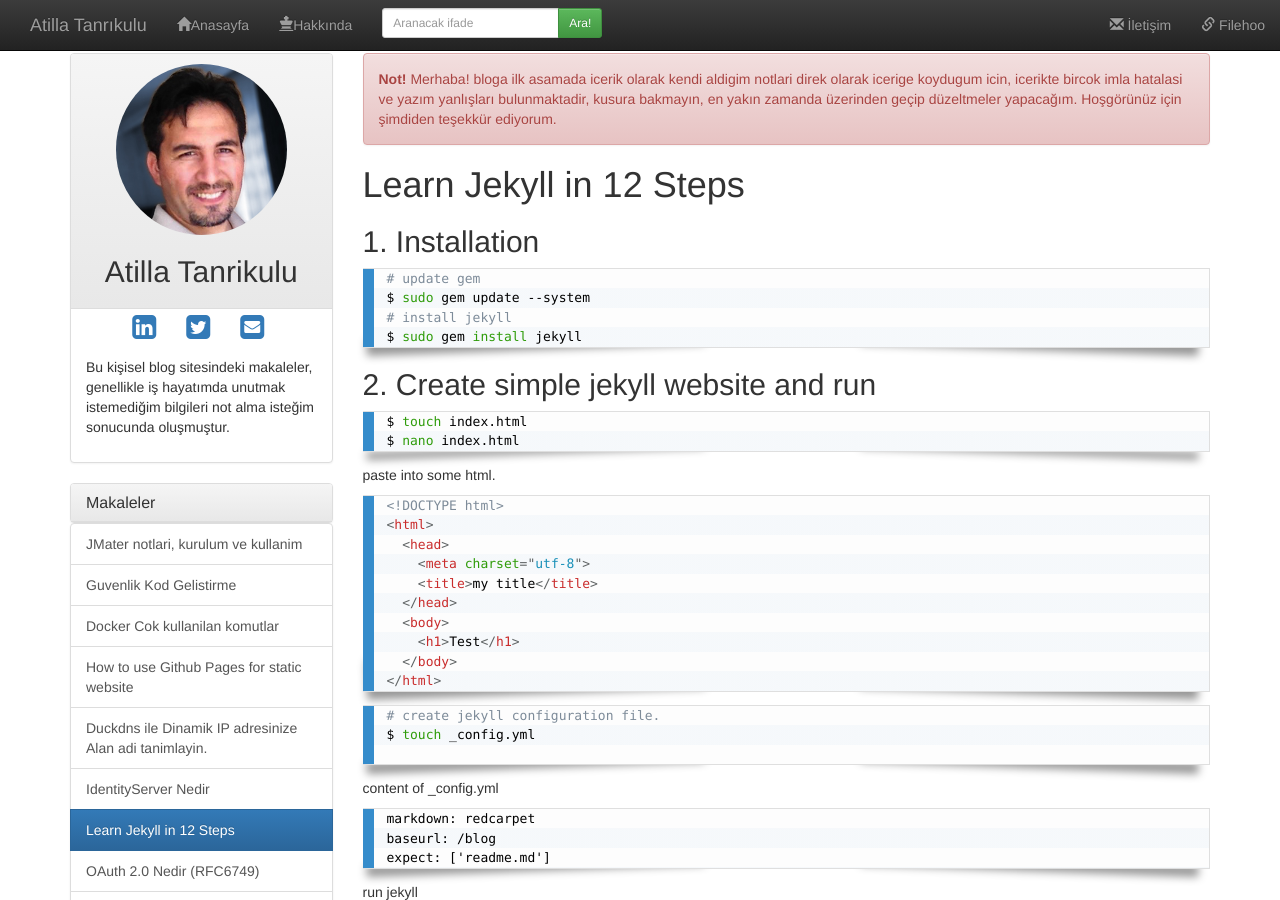
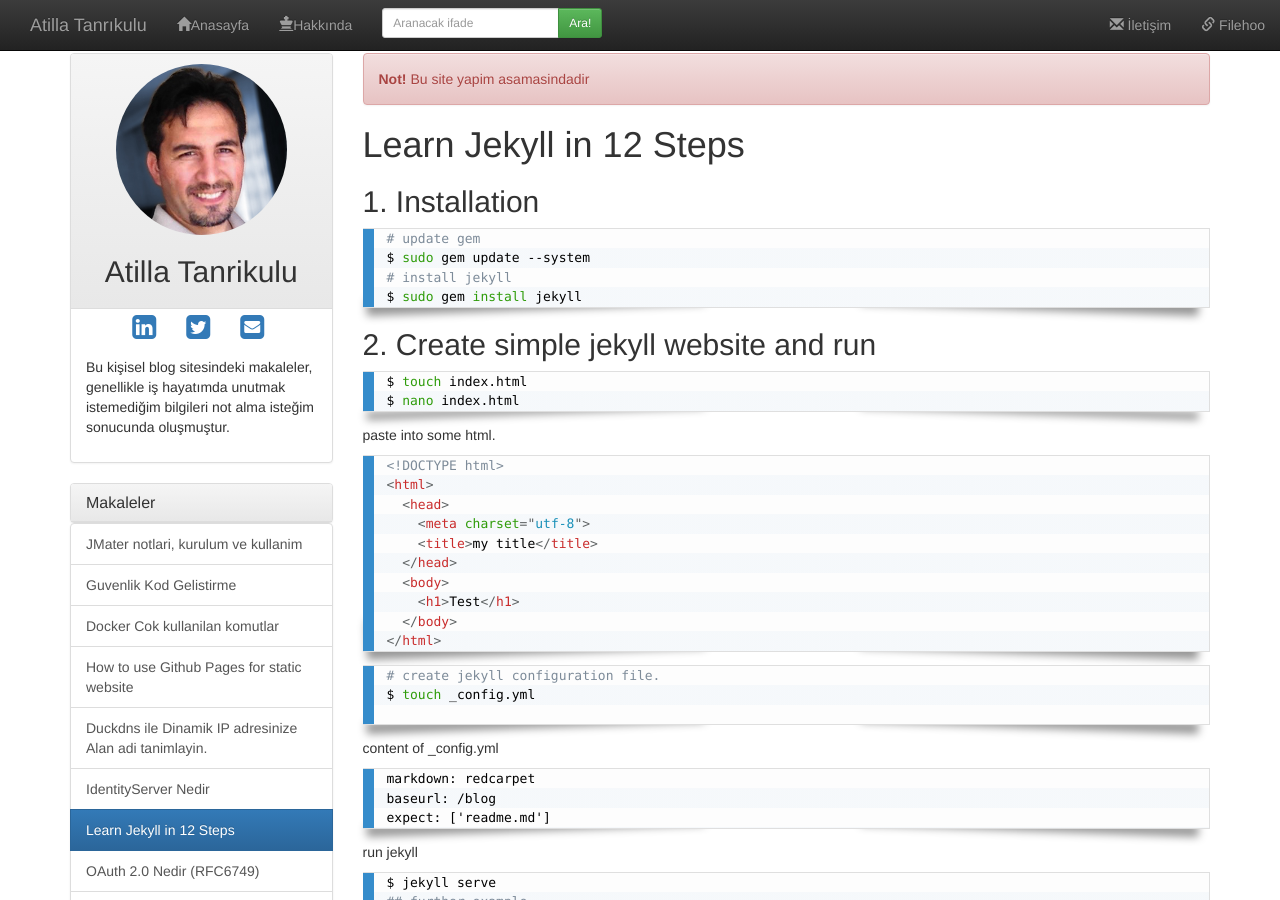
Before and after one commit to atillatan/blog, a Jekyll site: the page built from _articles/Learn-Jekyll-in-12-Steps.md, in a window 1280 px wide and 900 px high. Built offline with Jekyll 4.4.1, drawn with Linux system fonts in a browser that asks for light colours; nearby versions of some CDN libraries; comment, search, counter and statistics services are not loaded.

```diff
--- a/_config.yml
+++ b/_config.yml
@@ -7,7 +7,7 @@ github_username:  atillatan
 keywords: >- # this means to ignore newlines until "description:"
   java, c#, csharp, code, coding, sql, redis, cache, script, javascript
 description: >- # this means to ignore newlines until "author:"
-  atilla.tanrikulu.biz | Bir çok kategoride güzel ve özgün makaleler okuyabileceğiniz güncel bir blog
+  atilla.tanrikulu.biz Bir çok kategoride güzel ve özgün makaleler okuyabileceğiniz güncel bir blog
 author: Atilla Tanrikulu
 environment: production
 permalink: pretty
--- a/_includes/notice.html
+++ b/_includes/notice.html
@@ -1,4 +1,3 @@
 <div class="alert alert-danger">
- <strong>Not!</strong> Merhaba! bloga ilk asamada icerik olarak kendi aldigim notlari direk olarak icerige koydugum icin, icerikte bircok imla hatalasi ve yazım yanlışları bulunmaktadir, kusura bakmayın,
- en yakın zamanda üzerinden geçip düzeltmeler yapacağım. Hoşgörünüz için şimdiden teşekkür ediyorum.
+ <strong>Not!</strong> Bu site yapim asamasindadir
 </div>
```
Also changed, not shown: _articles/Learn-Jekyll-in-12-Steps.md (+2 -0 lines), contact.md (+2 -0 lines).
